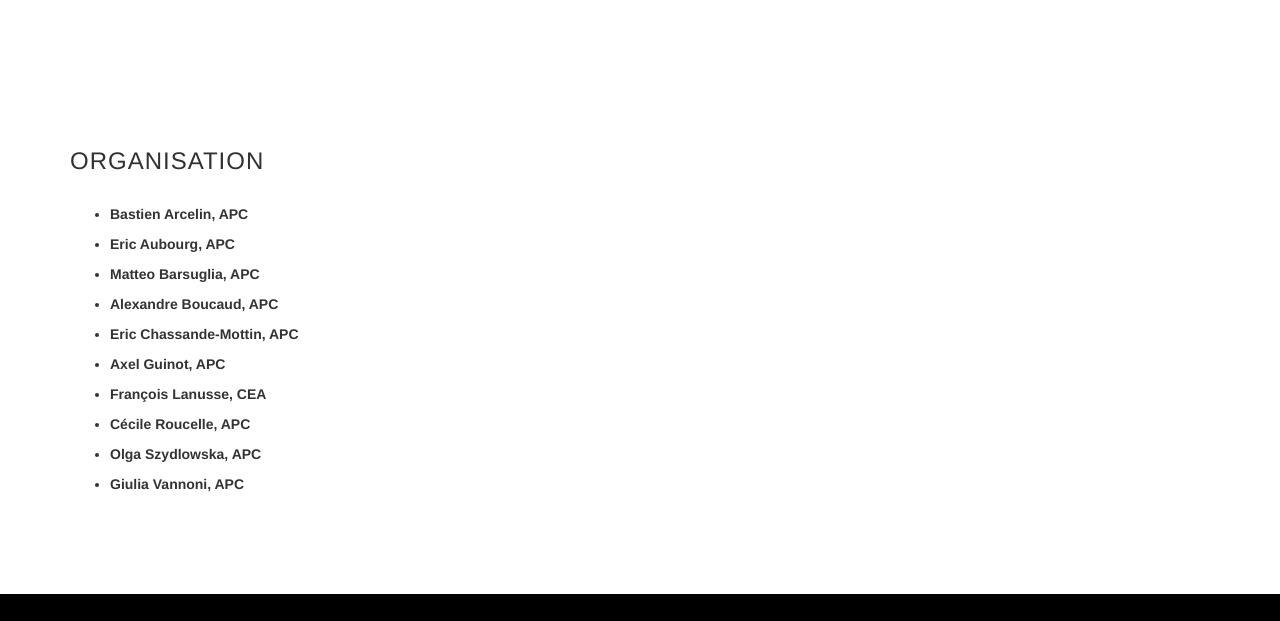
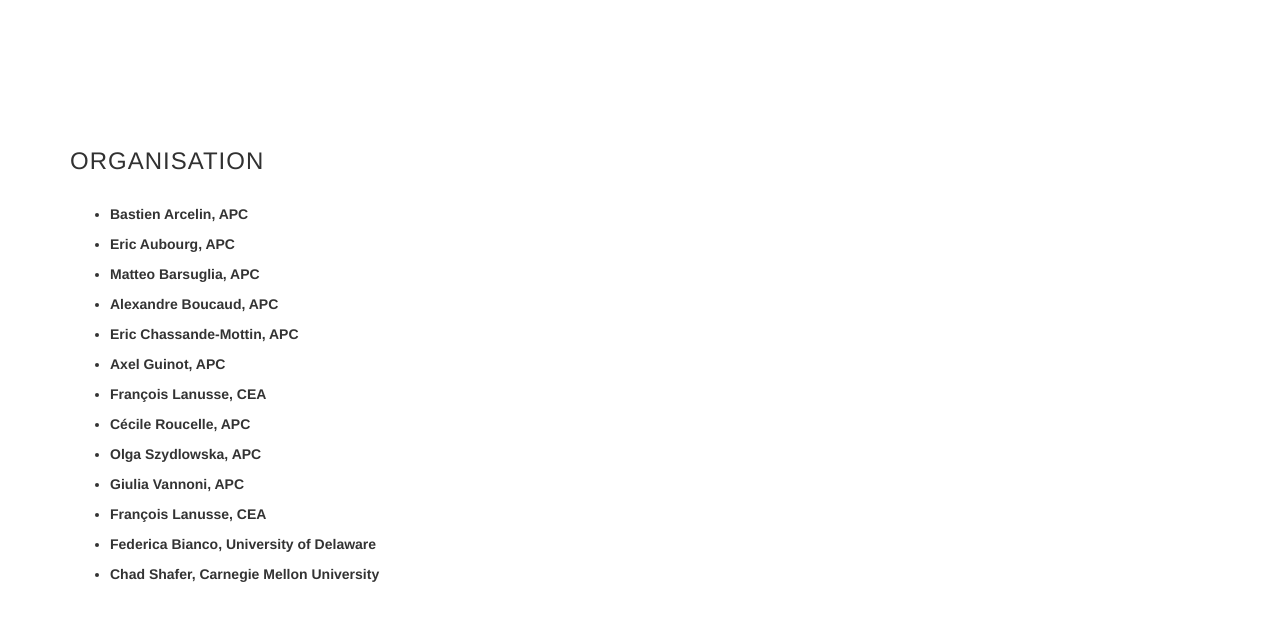
Before and after one commit to astrodeepnet/workshop2022, a website with bundled scripts: page index.html in a window 1280 px wide. Shown: the part 2083-2704 px from the top of the page. Built offline with nearby package versions, Linux system fonts and the light colour scheme; a web font is replaced by a local one.

Commit message:
Add Chad, François and Fredirica to organisers

```diff
--- a/index.html
+++ b/index.html
@@ -477,6 +477,9 @@
                 <li>Cécile Roucelle, APC</li>
                 <li>Olga Szydlowska, APC</li>
                 <li>Giulia Vannoni, APC</li>
+                <li>François Lanusse, CEA</li>
+                <li>Federica Bianco, University of Delaware</li>
+                <li>Chad Shafer, Carnegie Mellon University</li>
             </ul>
         </div>
     </section>
```
